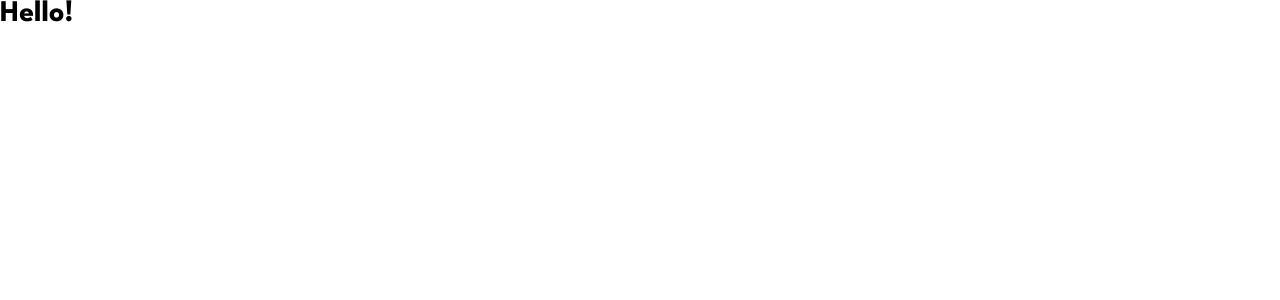
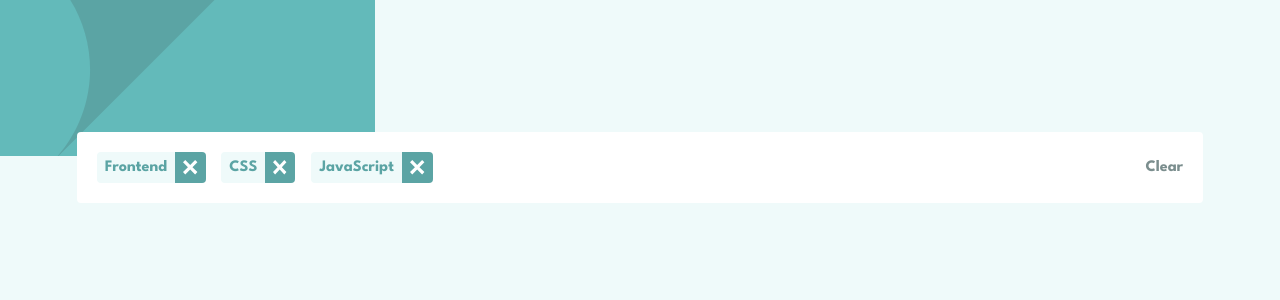
Before and after one commit to yusufardapeker/job-listing, a React (Vite) app: page / in a window 1280 px wide. Shown: the top 300 px of the page. Built offline with nearby package versions, Linux system fonts and the light colour scheme.

Commit message:
Add filter section

```diff
--- a/src/App.jsx
+++ b/src/App.jsx
@@ -1,8 +1,20 @@
 import "./styles/reset.css";
 import "./styles/style.scss";
 
+import { Filter } from "./components/filter";
+
+import bgHeaderMobile from "./images/bg-header-mobile.svg";
+
 function App() {
-	return <h1>Hello!</h1>;
+	return (
+		<>
+			<img src={bgHeaderMobile} alt="header background image" className="bg-header-img" />
+
+			<div className="container">
+				<Filter />
+			</div>
+		</>
+	);
 }
 
 export default App;
--- /dev/null
+++ b/src/components/filter/index.jsx
@@ -0,0 +1,30 @@
+import React from "react";
+
+import iconRemove from "../../images/icon-remove.svg";
+
+function Filter() {
+	return (
+		<div className="filter">
+			<div className="filter-items">
+				<div className="filter-item">
+					<p className="filtered-field">Frontend</p>
+					<img src={iconRemove} alt="remove icon" className="remove-icon" />
+				</div>
+
+				<div className="filter-item">
+					<p className="filtered-field">CSS</p>
+					<img src={iconRemove} alt="remove icon" className="remove-icon" />
+				</div>
+
+				<div className="filter-item">
+					<p className="filtered-field">JavaScript</p>
+					<img src={iconRemove} alt="remove icon" className="remove-icon" />
+				</div>
+			</div>
+
+			<button className="clear-filter-btn">Clear</button>
+		</div>
+	);
+}
+
+export { Filter };
--- a/src/styles/style.scss
+++ b/src/styles/style.scss
@@ -12,6 +12,57 @@ $fw-bold: 700;
 
 body {
 	font-family: "League Spartan", sans-serif;
-	font-size: 15px;
+	font-size: 16px;
 	font-weight: $fw-bold;
+	background-color: $light-grayish-cyan;
 }
+
+.bg-header-img {
+	background-color: $desaturated-dark-cyan;
+}
+
+.container {
+	max-width: 1200px;
+	width: 88%;
+	margin-left: auto;
+	margin-right: auto;
+}
+
+.filter {
+	background-color: white;
+	padding: 20px;
+	margin-top: -24px;
+	position: relative;
+	z-index: 1;
+	border-radius: 4px;
+	display: flex;
+	gap: 20px;
+
+	.filter-items {
+		display: flex;
+		flex-wrap: wrap;
+		gap: 16px;
+		flex: 1;
+
+		.filter-item {
+			display: flex;
+
+			.filtered-field {
+				color: $desaturated-dark-cyan;
+				padding: 8px;
+				background-color: $light-grayish-cyan;
+				border-radius: 4px 0 0 4px;
+			}
+
+			.remove-icon {
+				background-color: $desaturated-dark-cyan;
+				padding: 8px;
+				border-radius: 0 4px 4px 0;
+			}
+		}
+	}
+
+	.clear-filter-btn {
+		color: $dark-grayish-cyan;
+	}
+}
```
